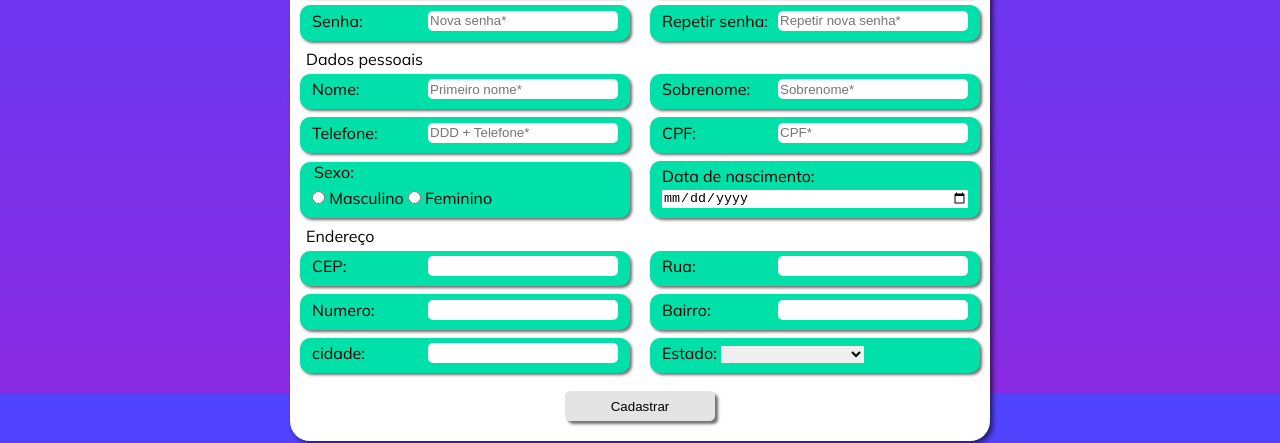
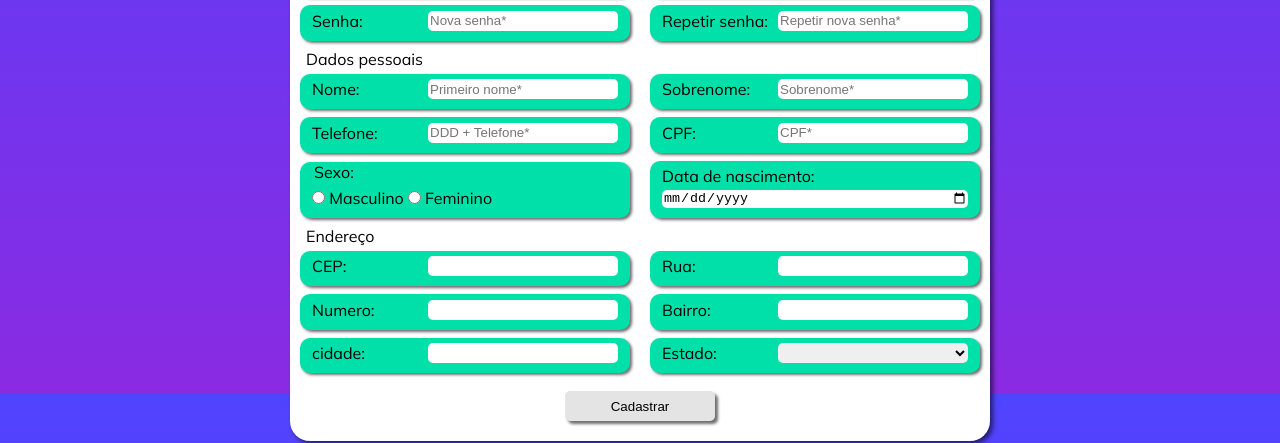
Before and after one commit to jeziel59/Portfolio, a plain HTML site: page Projeto login/tela-cadastro/cadastro.html in a window 1280 px wide. Shown: the part 406-849 px from the top of the page. Drawn offline with nearby package versions, Linux system fonts and the light colour scheme.

Commit message:
ok input

```diff
--- a/Projeto login/tela-cadastro/style/1-mobile-first.css
+++ b/Projeto login/tela-cadastro/style/1-mobile-first.css
@@ -116,7 +116,7 @@ section > form > div.flex-item {
     border-radius: 10px;
     box-shadow: 2px 2px 3px var(--black-t);
 }
-section > form > div > fieldset > input.input {
+.input {
     float: right;
     height: 20px;
     width: 190px;
@@ -124,6 +124,7 @@ section > form > div > fieldset > input.input {
 }
 section > form > div > fieldset > input.input2 {
     width: 100%;
+    border-radius: 5px;
 }
 section > form > div > p > label {
     margin-left: 10px;
```
Also changed, not shown: Principal/OBS.txt (deleted).
